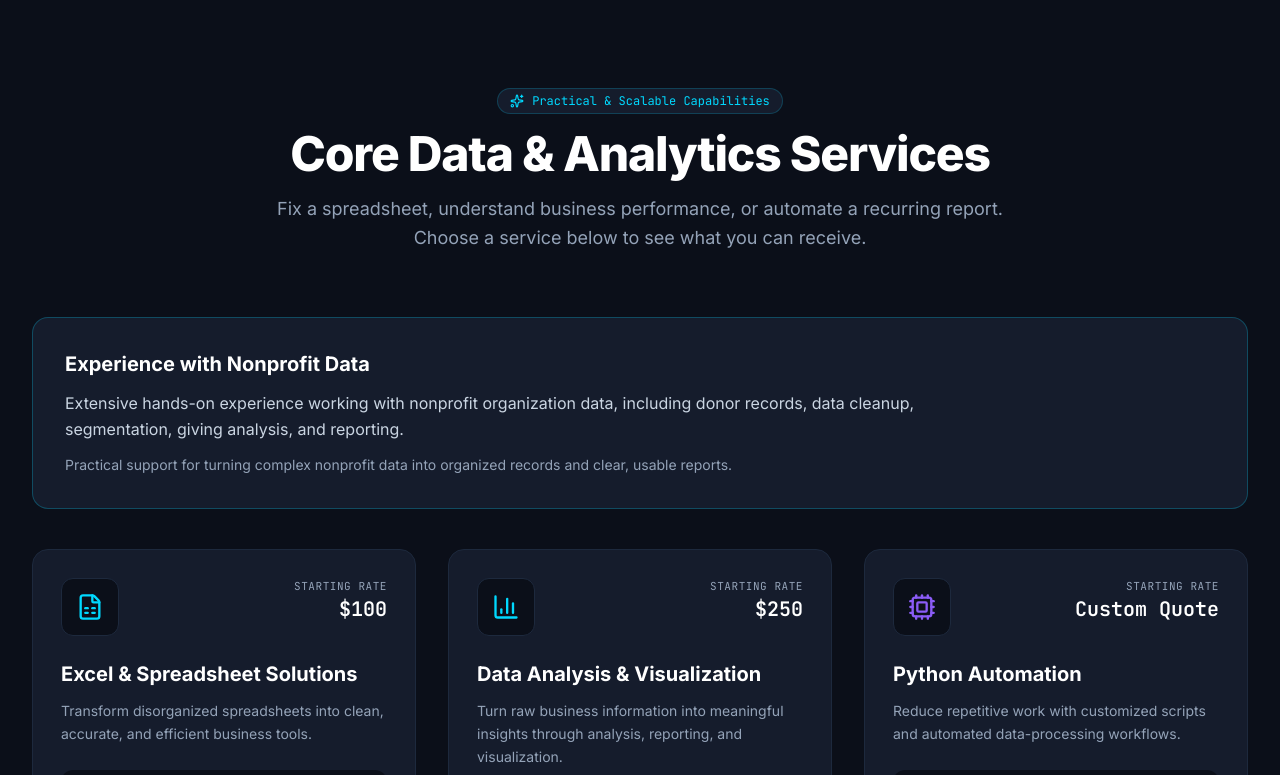
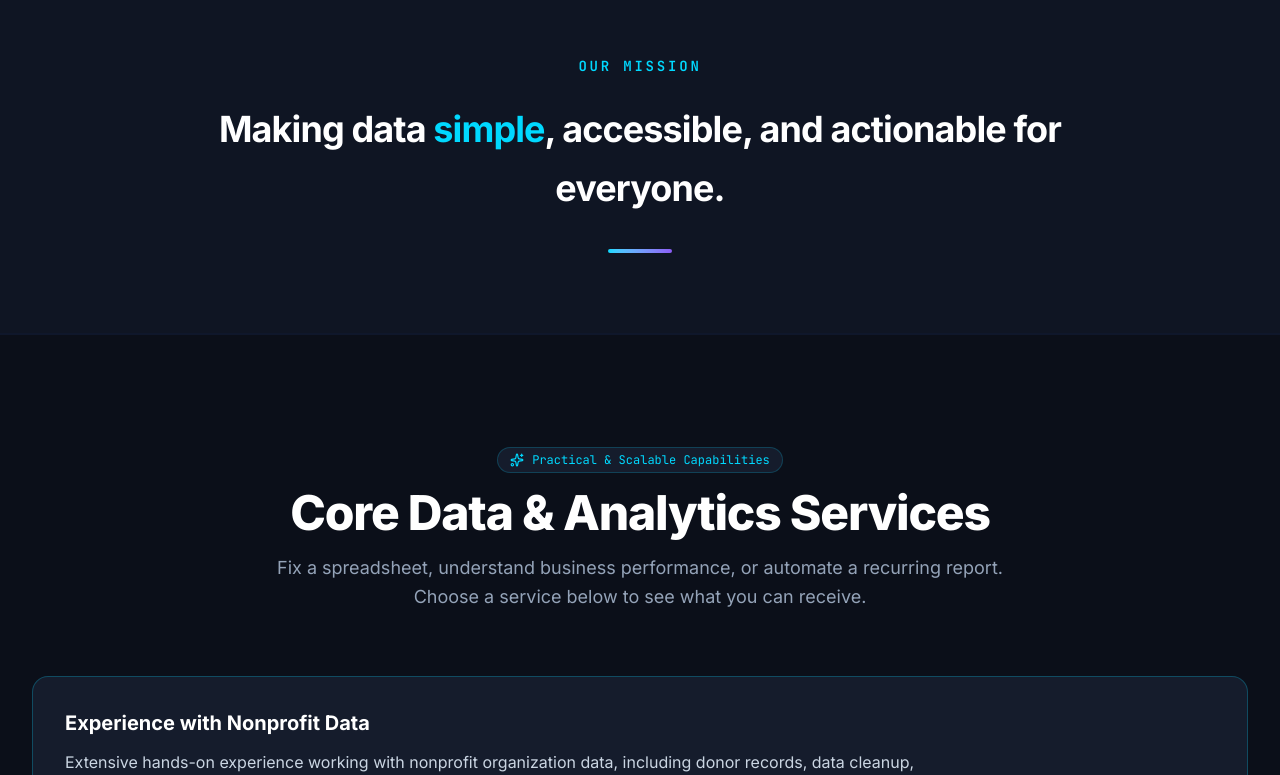
Before and after one commit to JaxmaN03/jax-analytics, a React (Vite) app: page / in a window 1280 px wide. Shown: the part 1050-1825 px from the top of the page. Built offline with nearby package versions, Linux system fonts and the light colour scheme.

Commit message:
Add Our Mission section with approved mission statement

```diff
--- a/src/App.jsx
+++ b/src/App.jsx
@@ -1,6 +1,7 @@
 import React, { useState } from 'react';
 import Navbar from './components/Navbar.jsx';
 import Hero from './components/Hero.jsx';
+import Mission from './components/Mission.jsx';
 import Services from './components/Services.jsx';
 import Portfolio from './components/Portfolio.jsx';
 import About from './components/About.jsx';
@@ -23,6 +24,7 @@ export default function App() {
       {/* Main Content Sections */}
       <main className="flex-1">
         <Hero onStartProject={handleSelectService} />
+        <Mission />
         <Services onSelectService={handleSelectService} />
         <Portfolio onDiscussProject={handleSelectService} />
         <About onConnectClick={handleSelectService} />
--- /dev/null
+++ b/src/components/Mission.jsx
@@ -0,0 +1,19 @@
+import React from 'react';
+
+export default function Mission() {
+  return (
+    <section id="mission" aria-labelledby="mission-heading" className="py-16 md:py-20 bg-[#0F1523] border-y border-slate-900">
+      <div className="max-w-7xl mx-auto px-4 sm:px-6 lg:px-8">
+        <div className="max-w-4xl mx-auto text-center">
+          <h2 id="mission-heading" className="text-xs sm:text-sm font-mono font-semibold uppercase tracking-[0.2em] text-[#00D9FF] mb-6">
+            Our Mission
+          </h2>
+          <p className="text-2xl sm:text-3xl lg:text-4xl font-bold text-white leading-relaxed tracking-tight">
+            Making data <span className="text-[#00D9FF]">simple</span>, accessible, and actionable for everyone.
+          </p>
+          <div aria-hidden="true" className="w-16 h-1 rounded-full bg-gradient-to-r from-[#00D9FF] to-[#8B5CF6] mx-auto mt-8" />
+        </div>
+      </div>
+    </section>
+  );
+}
```
